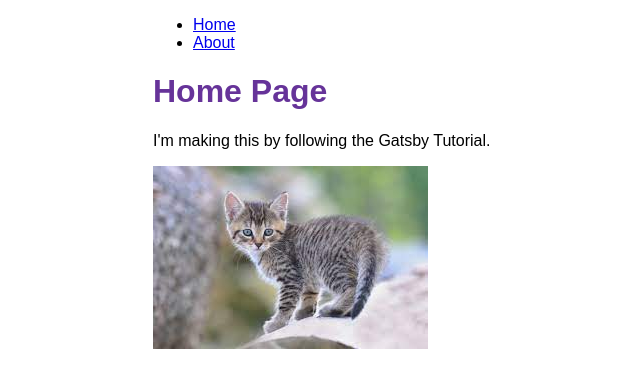
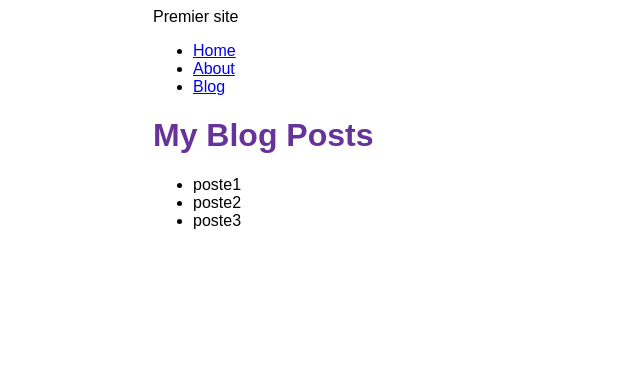
Before and after one commit to aureliamarteil/my-first_gatsby-site, a Gatsby site: page / in a window 1280 px wide. Shown: the whole page, without its empty margins (237-877 px from the left). Built offline with nearby package versions, Linux system fonts and the light colour scheme; Gatsby itself is replaced by a stand-in of ours.

Commit message:
Finished Gatsby Tutorial Part 4

```diff
--- a/gatsby-config.js
+++ b/gatsby-config.js
@@ -1,9 +1,16 @@
 module.exports = {
   siteMetadata: {
-    title: "My First Gatsby Site",
+    title: "Premier site",
   },
   plugins: [
     "gatsby-plugin-image",
     "gatsby-plugin-sharp",
+    {
+      resolve: "gatsby-source-filesystem",
+      options: {
+        name: `blog`,
+        path: `${__dirname}/blog`,
+      }
+    },
   ],
 };
--- a/src/components/layout.js
+++ b/src/components/layout.js
@@ -1,17 +1,28 @@
 import * as React from 'react'
-import { Link } from 'gatsby'
+import { Link, useStaticQuery, graphql } from 'gatsby'
 import {
   container,
   heading,
   navLinks,
   navLinkItem,
-  navLinkText
+  navLinkText,
+  siteTitle
 } from './layout.module.css'
 
 const Layout = ({ pageTitle, children }) => {
+  const data = useStaticQuery(graphql`
+    query {
+      site {
+        siteMetadata {
+          title
+        }
+      }
+    }
+  `)
   return (
     <div className={container}>
-      <title>{pageTitle}</title>
+      <title>{pageTitle} | {data.site.siteMetadata.title}</title>
+      <header className={siteTitle}>{data.site.siteMetadata.title}</header>
       <nav>
         <ul className={navLinks}>
           <li className={navLinkItem}>
@@ -22,6 +33,11 @@ const Layout = ({ pageTitle, children }) => {
           <li className={navLinkItem}>
             <Link to="/about" className={navLinkText}>
               About
+            </Link>
+          </li>
+          <li className={navLinkItem}>
+            <Link to="/blog" className={navLinkText}>
+              Blog
             </Link>
           </li>
         </ul>
--- a/src/components/layout.module.css
+++ b/src/components/layout.module.css
@@ -18,3 +18,9 @@
   .nav-link-text {
     color: black;
   }
+  .site-title {
+    font-size: 3rem;
+    color: gray;
+    font-weight: 700;
+    margin: 3rem 0;
+  }
--- a/src/pages/index.js
+++ b/src/pages/index.js
@@ -1,17 +1,31 @@
 import * as React from 'react'
+import { graphql } from 'gatsby'
 import Layout from '../components/layout'
-import { StaticImage } from 'gatsby-plugin-image'
 
-const IndexPage = () => {
+const BlogPage = ({ data }) => {
   return (
-    <Layout pageTitle="Home Page">
-      <p>I'm making this by following the Gatsby Tutorial.</p>
-      <StaticImage
-        alt="Un chat"
-        src="../images/cat.jpg"
-      />
+    <Layout pageTitle="My Blog Posts">
+      <ul>
+      {
+        data.allFile.nodes.map(node => (
+          <li key={node.name}>
+            {node.name}
+          </li>
+        ))
+      }
+      </ul>
     </Layout>
   )
 }
 
-export default IndexPage
+export const query = graphql`
+  query {
+    allFile {
+      nodes {
+        name
+      }
+    }
+  }
+`
+
+export default BlogPage
```
Also changed, not shown: package.json (+11 -5 lines), src/pages/blog.js (added, +13 -0 lines), blog/poste1.mdx (added), blog/poste2.mdx (added), blog/poste3.mdx (added), 1 other file.
